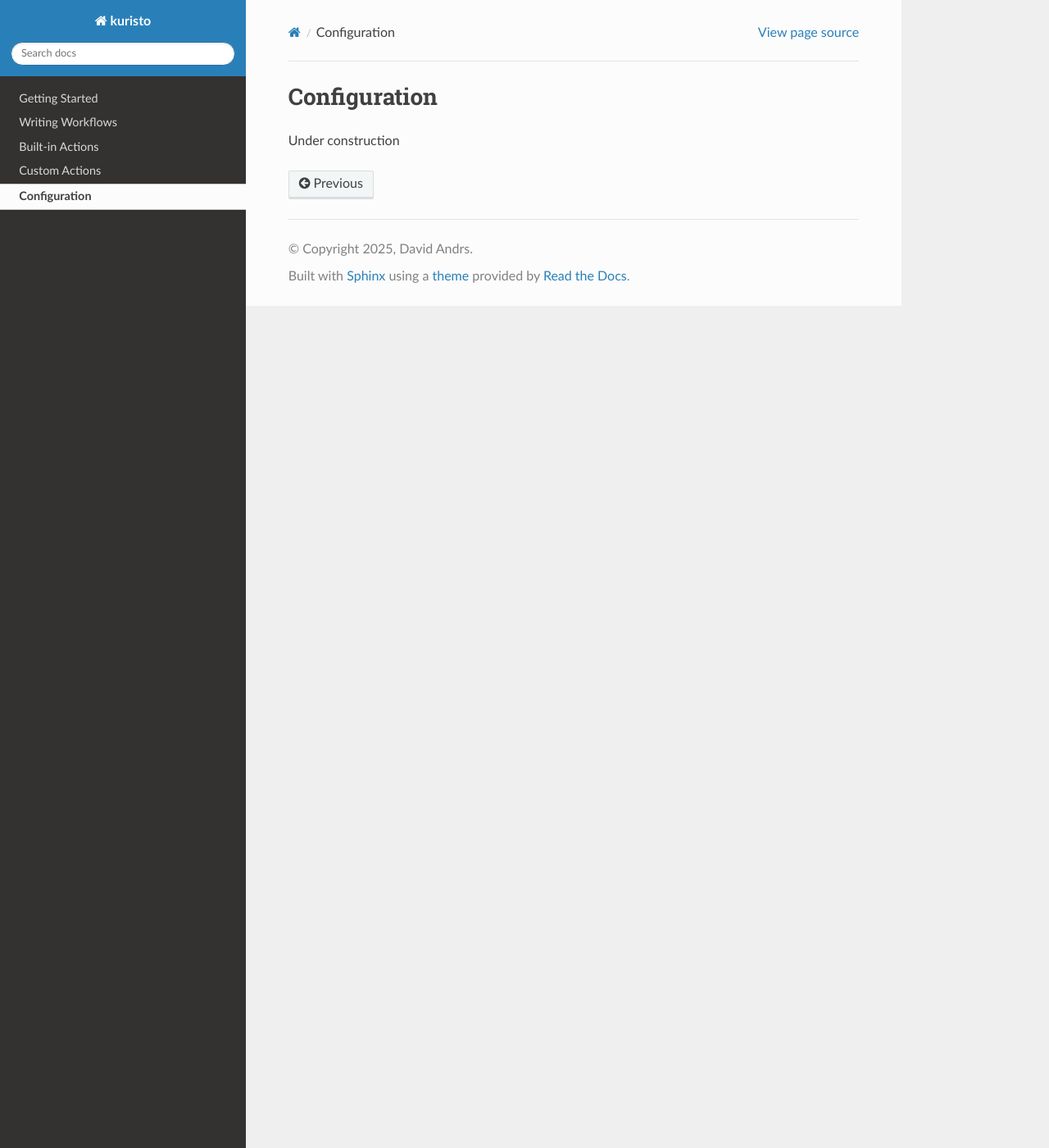
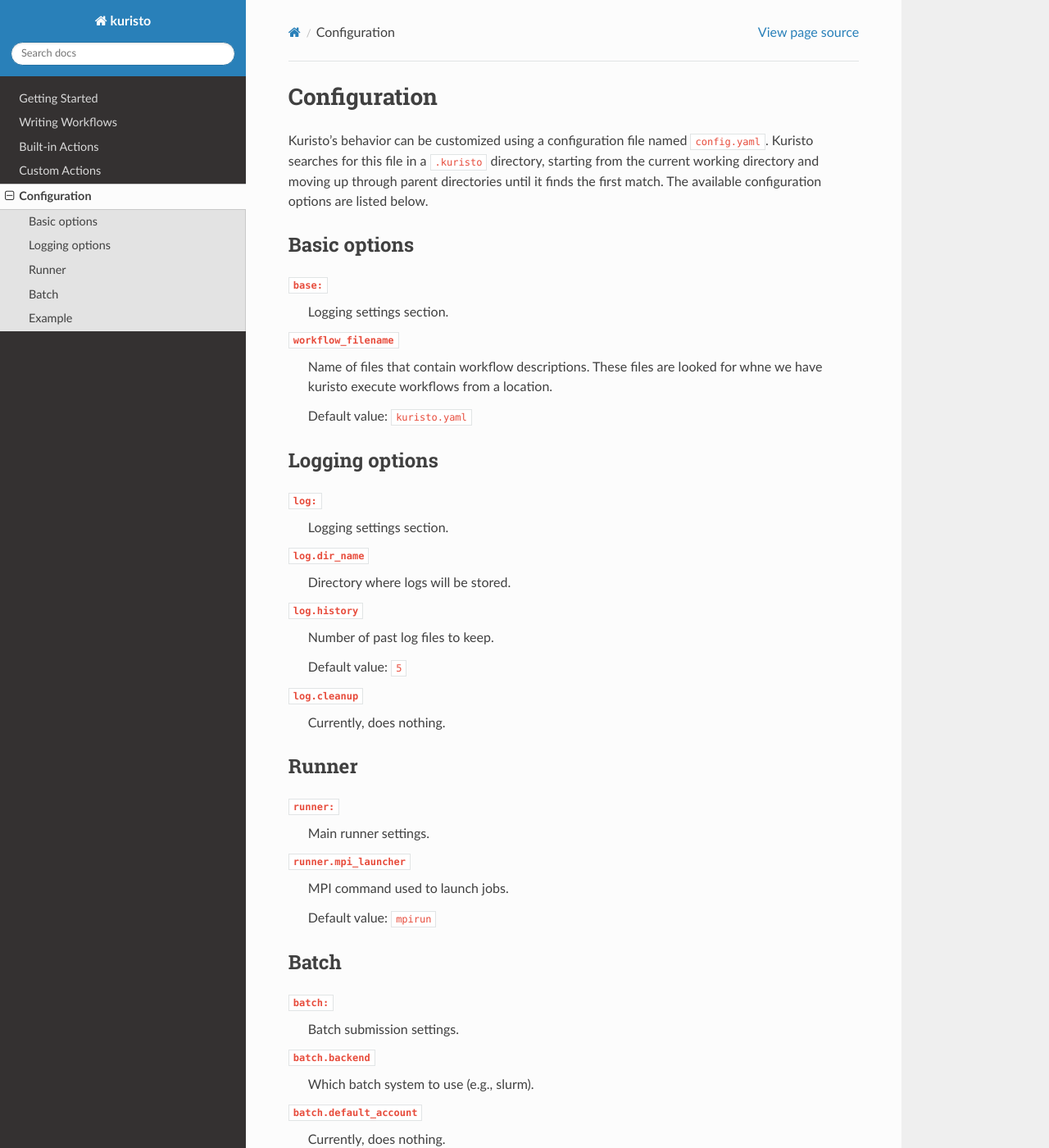
Before and after one commit to andrsd/kuristo, a Sphinx documentation site: the page built from docs/configuration.rst, in a window 1280 px wide and 1400 px high. Shown: the whole window at 82% size. Built offline with Sphinx 7.4.7 and the Read the Docs theme 3.1.0, drawn with Linux system fonts in a browser that asks for light colours; some of the changed text lies outside the part shown.

Commit message:
Adding doco for configuration file

```diff
--- a/docs/configuration.rst
+++ b/docs/configuration.rst
@@ -1,4 +1,86 @@
 Configuration
-=============
+====
 
-Under construction
+Kuristo’s behavior can be customized using a configuration file named ``config.yaml``.
+Kuristo searches for this file in a ``.kuristo`` directory, starting from the current working directory and moving up through parent directories until it finds the first match.
+The available configuration options are listed below.
+
+Basic options
+----
+
+``base:``
+   Logging settings section.
+
+``workflow_filename``
+   Name of files that contain workflow descriptions.
+   These files are looked for whne we have kuristo execute workflows from a location.
+
+   Default value: ``kuristo.yaml``
+
+
+Logging options
+----
+
+``log:``
+   Logging settings section.
+
+``log.dir_name``
+   Directory where logs will be stored.
+
+``log.history``
+   Number of past log files to keep.
+
+   Default value: ``5``
+
+``log.cleanup``
+   Currently, does nothing.
+
+
+Runner
+----
+
+``runner:``
+   Main runner settings.
+
+``runner.mpi_launcher``
+   MPI command used to launch jobs.
+
+   Default value: ``mpirun``
+
+
+Batch
+----
+
+``batch:``
+   Batch submission settings.
+
+``batch.backend``
+   Which batch system to use (e.g., slurm).
+
+``batch.default_account``
+   Currently, does nothing.
+
+``batch.partition``
+   Cluster partition or queue to submit jobs to.
+
+
+Example
+----
+
+This example shows how to setup kuristo for a slurm queue, submitting into
+a ``default`` partition.
+The MPI launcher is set to ``mpiexec``.
+And we want to keep 10 previous runs.
+
+
+.. code:: yaml
+
+   log:
+      history: 10
+
+   runner:
+      mpi_launcher: mpiexec
+
+   batch:
+      backend: slurm
+      partition: default
```
